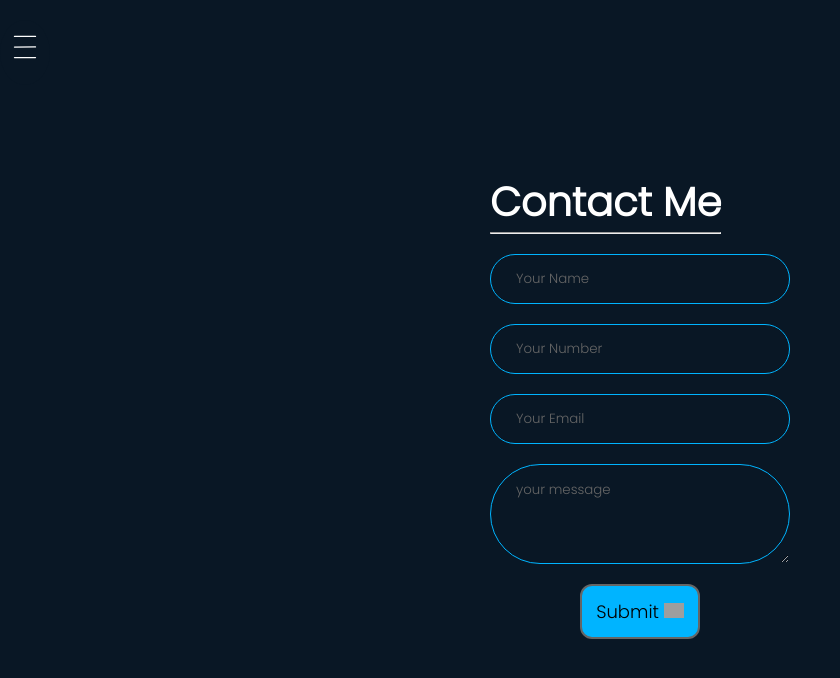
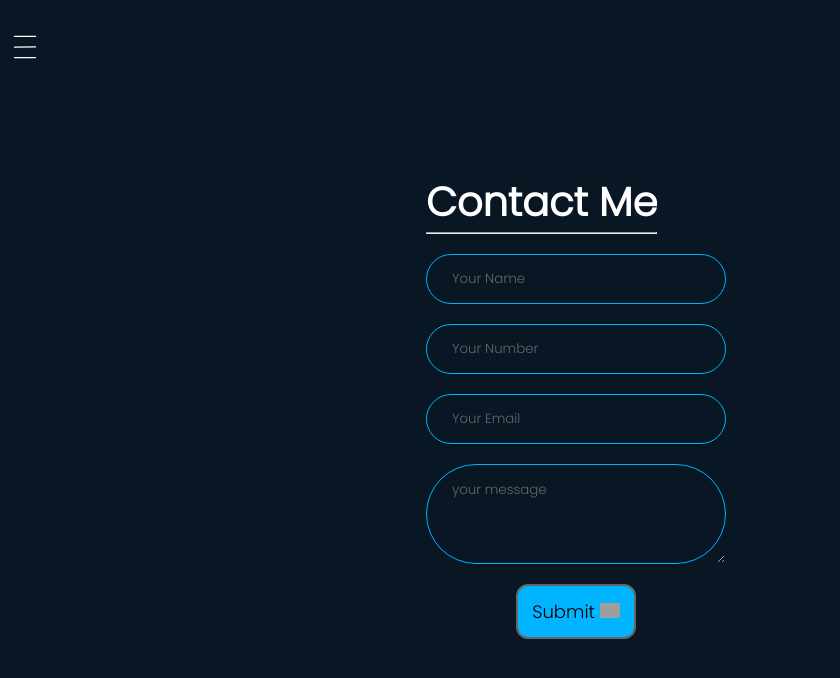
Before and after one commit to coderBelal/my-personal-portfolio, a React (Vite) app: page /contact in a window 1280 px wide. Shown: the top 678 px of the page, without its empty margins (0-840 px from the left). Built offline with nearby package versions, Linux system fonts and the light colour scheme; grey boxes are pictures that could not be loaded; the HTML template or start-up script is replaced by a standard one.

Commit message:
Update ContactForm.css

```diff
--- a/src/Components/ContactForm/ContactForm.css
+++ b/src/Components/ContactForm/ContactForm.css
@@ -12,6 +12,7 @@ body {
   display: flex;
   align-items: center;
   justify-content: space-evenly;
+  margin-right:10%;
 }
 .contact-left {
   display: flex;
```
